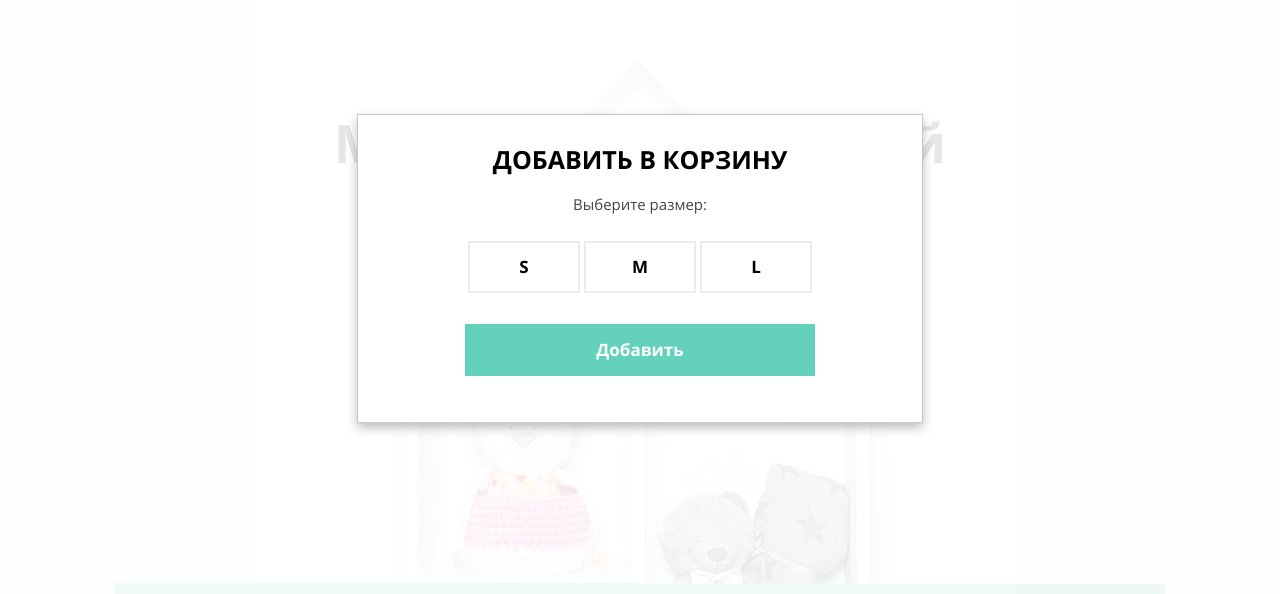
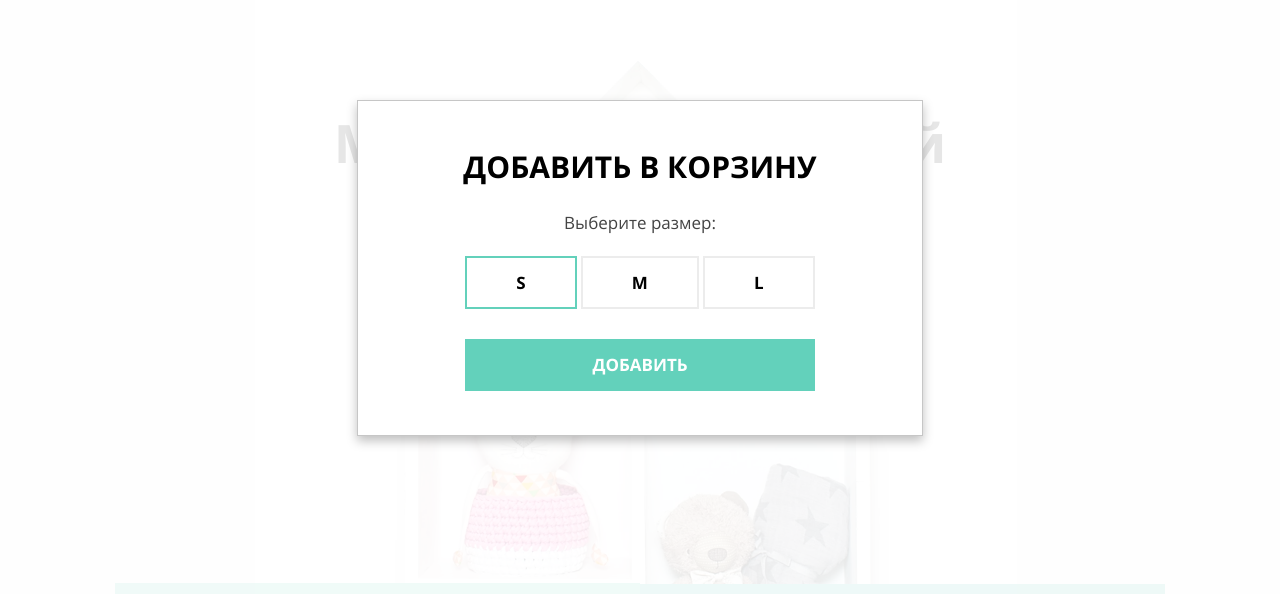
Before and after one commit to pppushinw/2087061-mishka-26, a website: page source/index.html in a window 1280 px wide. Shown: the part 132-726 px from the top of the page. Drawn offline with nearby package versions, Linux system fonts and the light colour scheme; files that its build step writes are made by us from their sources; files whose address does not match are found by name.

Commit message:
Правки модальное окно

```diff
--- a/source/index.html
+++ b/source/index.html
@@ -379,17 +379,17 @@
             <div class="modal-form__list">
               <label class="modal-form__input">
                 <input type="radio" name="product-size" value="s" checked>
-                <button type="button" class="modal-form__button-radio">s</button>
+                <span class="modal-form__button-radio modal-form__button-radio--first"></span>
               </label>
               <!-- /.filter-form__input -->
               <label class="modal-form__input">
                 <input type="radio" name="product-size" value="m">
-                <button type="button" class="modal-form__button-radio">m</button>
+                <span class="modal-form__button-radio modal-form__button-radio--second"></span>
               </label>
               <!-- /.filter-form__input -->
               <label class="modal-form__input">
                 <input type="radio" name="product-size" value="l">
-                <button type="button" class="modal-form__button-radio">l</button>
+                <span class="modal-form__button-radio modal-form__button-radio--third"></span>
               </label>
               <!-- /.filter-form__input -->
             </div>
--- a/source/less/general/modal-form.less
+++ b/source/less/general/modal-form.less
@@ -18,32 +18,41 @@
   margin: 0 auto;
 }
 
-.modal-form__button-radio {
-  width: 82px;
-  height: 52px;
+.modal-form__button-radio::before {
+  content: "";
+  padding: 12px 33px;
   font-weight: 700;
   font-size: 17px;
   line-height: 16px;
   text-transform: uppercase;
   background-color: transparent;
   border: 2px solid rgba(68, 68, 68, 0.1);
+  transition-timing-function: ease-out;
+  transition-duration: 0.1s;
 }
 
-.modal-form__button-input input[type="radio"]:checked ~ .modal-form__button-radio {
-  background-color: 2px solid @lg;
+.modal-form__button-radio--first::before {
+  content: "s";
 }
 
-.modal__button {
-  width: 260px;
-  height: 52px;
-  background-color: @lg;
-  border: none;
-  font-weight: 700;
-  font-size: 17px;
-  line-height: 16px;
-  color: #ffffff;
-  margin: 31px auto 0;
-  align-self: center;
+.modal-form__button-radio--second::before {
+  content: "m";
+}
+
+.modal-form__button-radio--third::before {
+  content: "l";
+}
+
+.modal-form__input:hover .modal-form__button-radio::before {
+  border: 2px solid rgba(68, 68, 68, 0.3);
+}
+
+.modal-form__input:active .modal-form__button-radio::before {
+  border: 2px solid @lg;
+}
+
+.modal-form__input input[type="radio"]:checked ~ .modal-form__button-radio::before {
+  border: 2px solid @lg;
 }
 
 @media (min-width: @tablet-width) {
@@ -59,4 +68,8 @@
   .modal__button {
     width: 350px;
   }
+
+  .modal-form__button-radio::before {
+    padding: 13px 49px;
+  }
 }
--- a/source/less/general/modal.less
+++ b/source/less/general/modal.less
@@ -26,6 +26,12 @@
   z-index: 3;
 }
 
+.modal__title {
+  display: flex;
+  flex-direction: column;
+  align-items: center;
+}
+
 .modal__title span {
   text-align: center;
   text-transform: uppercase;
@@ -44,8 +50,39 @@
   margin-bottom: 22px;
 }
 
+.modal__button {
+  width: 260px;
+  height: 52px;
+  background-color: @lg;
+  border: none;
+  font-weight: 700;
+  font-size: 17px;
+  line-height: 16px;
+  color: #ffffff;
+  margin: 31px auto 0;
+  align-self: center;
+  text-transform: uppercase;
+}
+
 @media (min-width: @tablet-width) {
   .modal {
     min-width: 566px;
+    height: 336px;
+    padding-top: 37px;
+  }
+
+  .modal__title span {
+    font-size: 30px;
+    line-height: 57px;
+  }
+
+  .modal__title p {
+    font-size: 17px;
+    margin-top: 13px;
+    margin-bottom: 34px;
+  }
+
+  .modal__button {
+    margin-top: 45px;
   }
 }
```
Also changed, not shown: build/catalog.html, build/css/style.min.css, build/form.html, build/img/catalog/video-mobile-1.png (deleted), build/img/catalog/video-mobile-1.webp (deleted), build/img/sprite.svg, build/index.html, source/img/icons/zigzag-fill-desktop.svg, source/img/icons/zigzag-line-desktop.svg, 1 other file.
